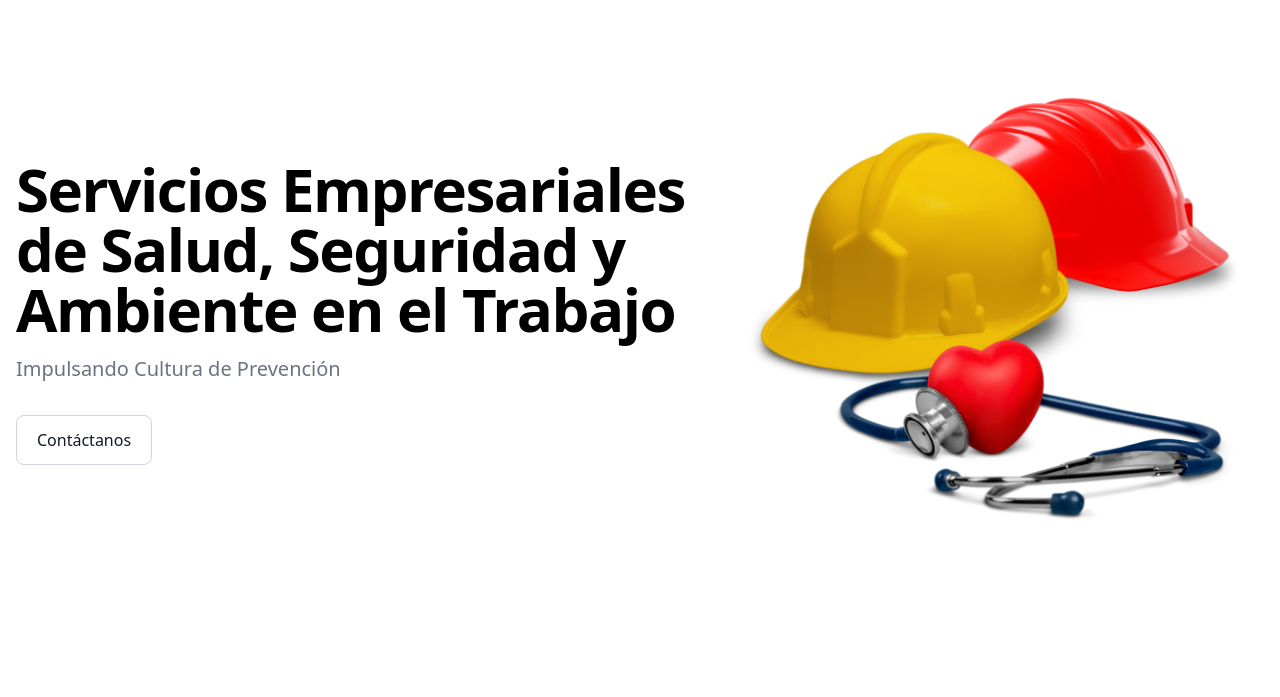
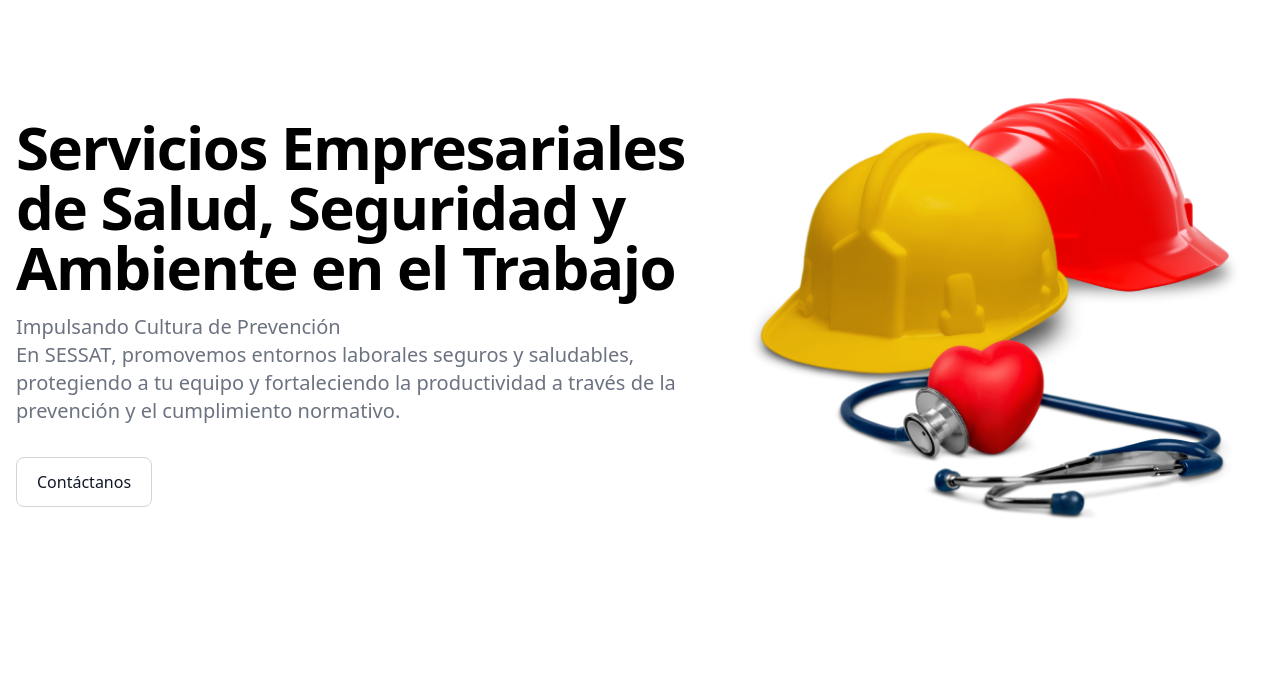
Before and after one commit to Jarabey/sessat-web, a plain HTML site: page build/index.html in a window 1280 px wide. Shown: the part 68-765 px from the top of the page. Drawn offline with nearby package versions, Linux system fonts and the light colour scheme.

Commit message:
Changing the description

```diff
--- a/build/index.html
+++ b/build/index.html
@@ -58,7 +58,7 @@
             <div class="mr-auto place-self-center lg:col-span-7">
                 <h1 class="max-w-2xl mb-4 text-4xl font-extrabold tracking-tight leading-none md:text-5xl xl:text-6xl dark:text-white">Servicios Empresariales de Salud, Seguridad
                     y Ambiente en el Trabajo</h1>
-                <p class="max-w-2xl mb-6 font-light text-gray-500 lg:mb-8 md:text-lg lg:text-xl dark:text-gray-400">Impulsando Cultura de Prevención</p>
+                <p class="max-w-2xl mb-6 font-light text-gray-500 lg:mb-8 md:text-lg lg:text-xl dark:text-gray-400"><strong>Impulsando Cultura de Prevención</strong><br>En <strong>SESSAT</strong>, promovemos entornos laborales seguros y saludables, protegiendo a tu equipo y fortaleciendo la productividad a través de la prevención y el cumplimiento normativo.</p>
                 <a href="#" class="inline-flex items-center justify-center px-5 py-3 text-base font-medium text-center text-gray-900 border border-gray-300 rounded-lg hover:bg-gray-100 focus:ring-4 focus:ring-gray-100 dark:text-white dark:border-gray-700 dark:hover:bg-gray-700 dark:focus:ring-gray-800">
                     Contáctanos
                 </a>
```
